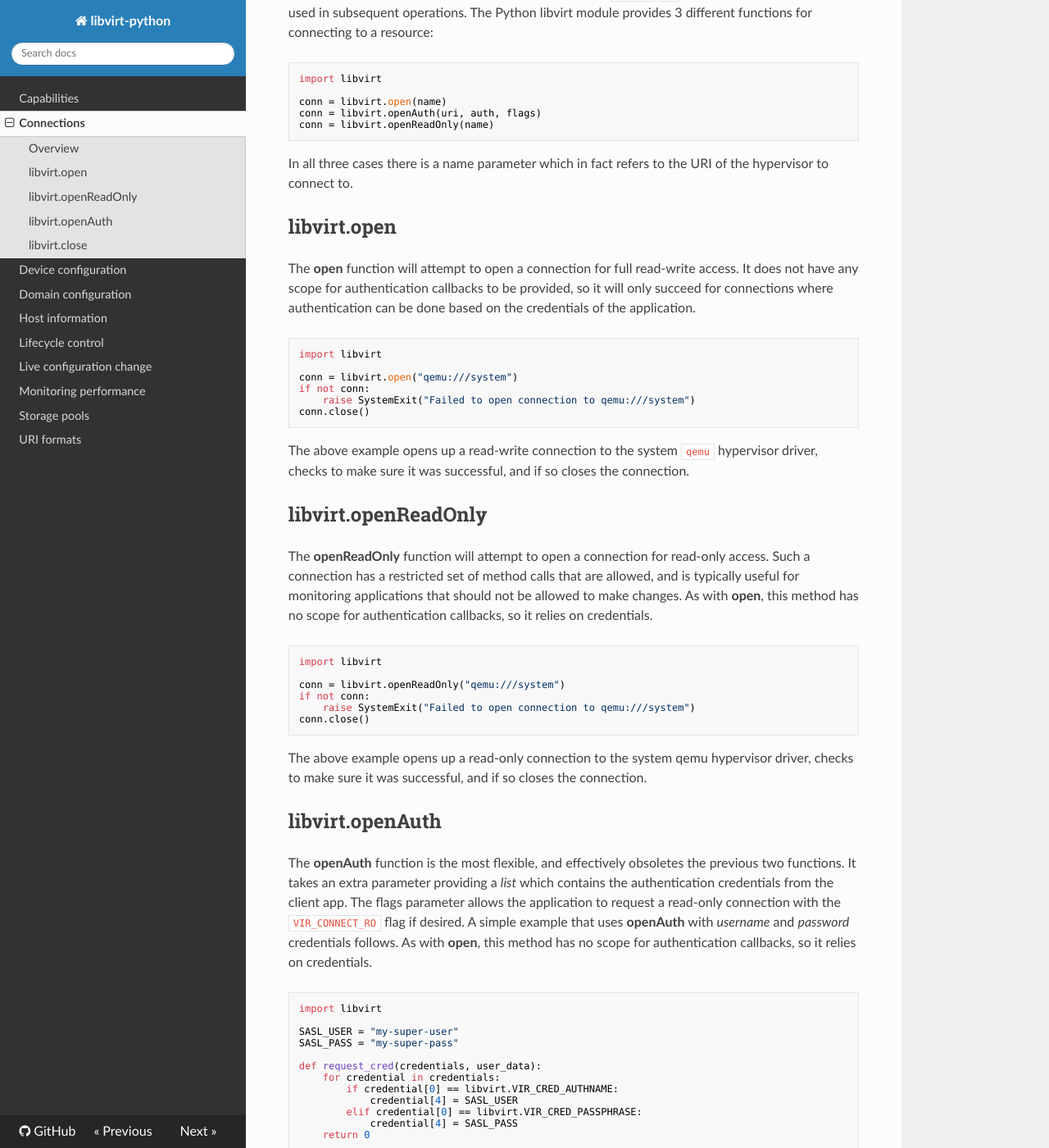
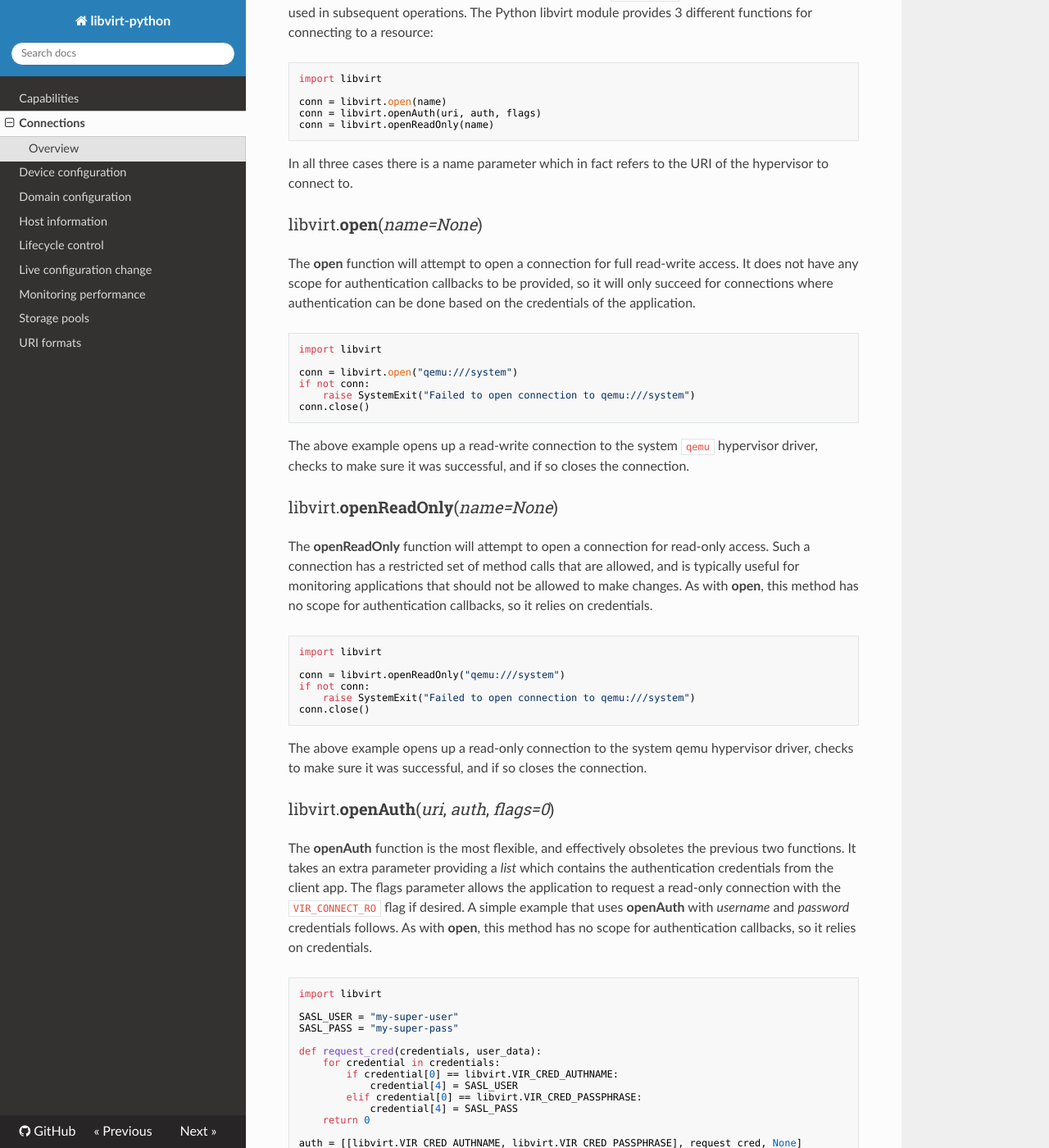
Before and after one commit to rst0git/libvirt-python-docs, an MkDocs documentation site: the page built from docs/connections.md, in a window 1280 px wide and 1400 px high, scrolled down 430 px. Shown: the whole window at 82% size. Built offline with MkDocs 1.6.1, drawn with Linux system fonts in a browser that asks for light colours; nearby versions of some CDN libraries; some of the changed text lies outside the part shown.

Commit message:
connections: Format headers
Signed-off-by: Radostin Stoyanov <rstoyanov@fedoraproject.org>

```diff
--- a/docs/connections.md
+++ b/docs/connections.md
@@ -16,7 +16,7 @@ conn = libvirt.openReadOnly(name)
 
 In all three cases there is a name parameter which in fact refers to the URI of the hypervisor to connect to.
 
-## libvirt.open
+### <span>libvirt.**open**(*name=None*)</span>
 
 The **open** function will attempt to open a connection for full read-write access. It does not have any scope for authentication callbacks to be provided, so it will only succeed for connections where authentication can be done based on the credentials of the application.
 
@@ -31,7 +31,7 @@ conn.close()
 
 The above example opens up a read-write connection to the system `qemu` hypervisor driver, checks to make sure it was successful, and if so closes the connection.
 
-## libvirt.openReadOnly
+### <span>libvirt.**openReadOnly**(*name=None*)</span>
 
 The **openReadOnly** function will attempt to open a connection for read-only access. Such a connection has a restricted set of method calls that are allowed, and is typically useful for monitoring applications that should not be allowed to make changes. As with **open**, this method has no scope for authentication callbacks, so it relies on credentials.
 
@@ -46,7 +46,7 @@ conn.close()
 
 The above example opens up a read-only connection to the system qemu hypervisor driver, checks to make sure it was successful, and if so closes the connection.
 
-## libvirt.openAuth
+### <span>libvirt.**openAuth**(*uri*, *auth*, *flags=0*)</span>
 
 The **openAuth** function is the most flexible, and effectively obsoletes the previous two functions. It takes an extra parameter providing a *list* which contains the authentication credentials from the client app. The flags parameter allows the application to request a read-only connection with the `VIR_CONNECT_RO` flag if desired. A simple example that uses **openAuth** with *username* and *password* credentials follows. As with **open**, this method has no scope for authentication callbacks, so it relies on credentials.
 
@@ -93,7 +93,7 @@ mech_list: digest-md5
 
 Once the above is configured, `openAuth` can utilize the configured username and password and allow read-write access to libvirtd.
 
-## libvirt.close
+### <span>virConnect.**close**(*self*)</span>
 
 A connection must be released by calling the `close` method of the **virConnection** class when no longer required. Connections are reference counted objects, so there should be a corresponding call to the close method for each open function call.
 
```
